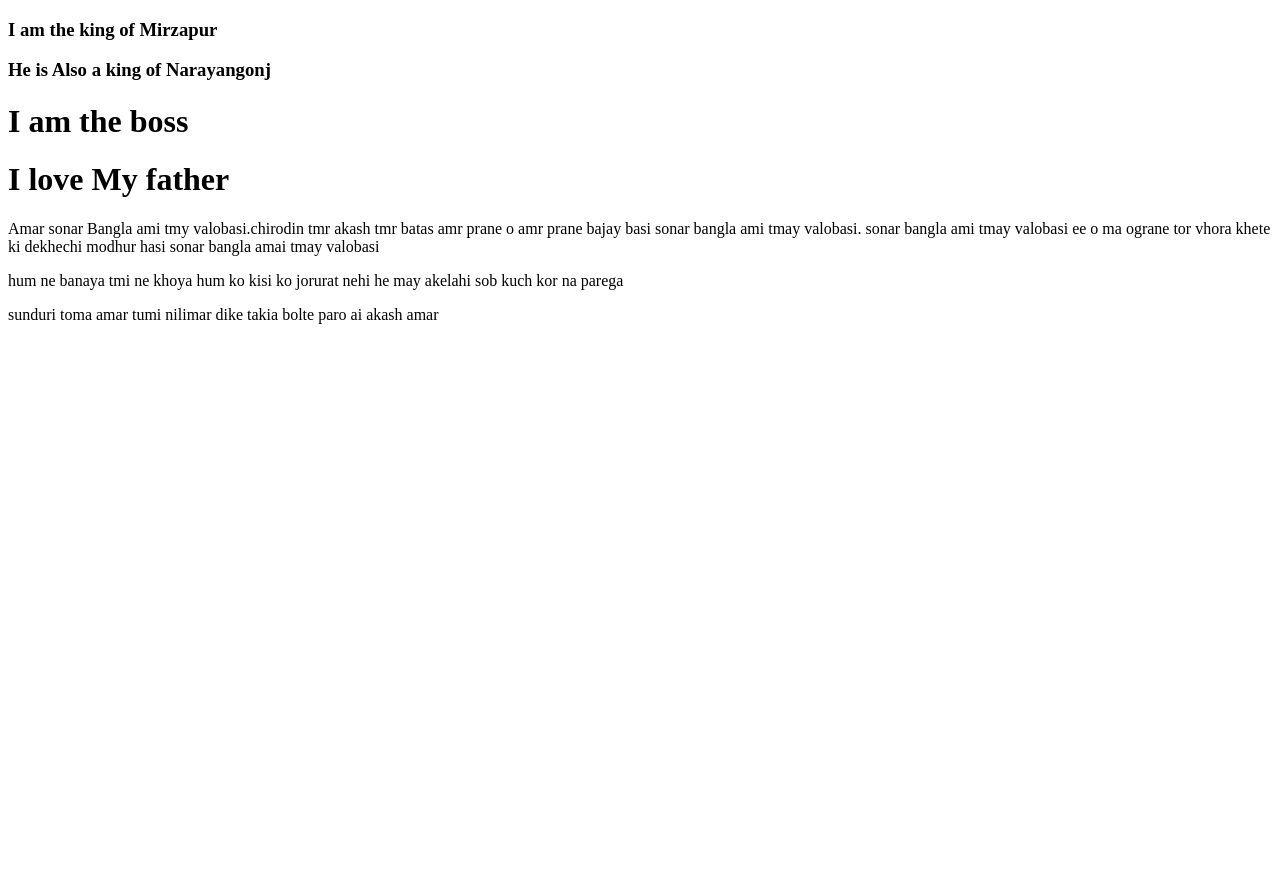
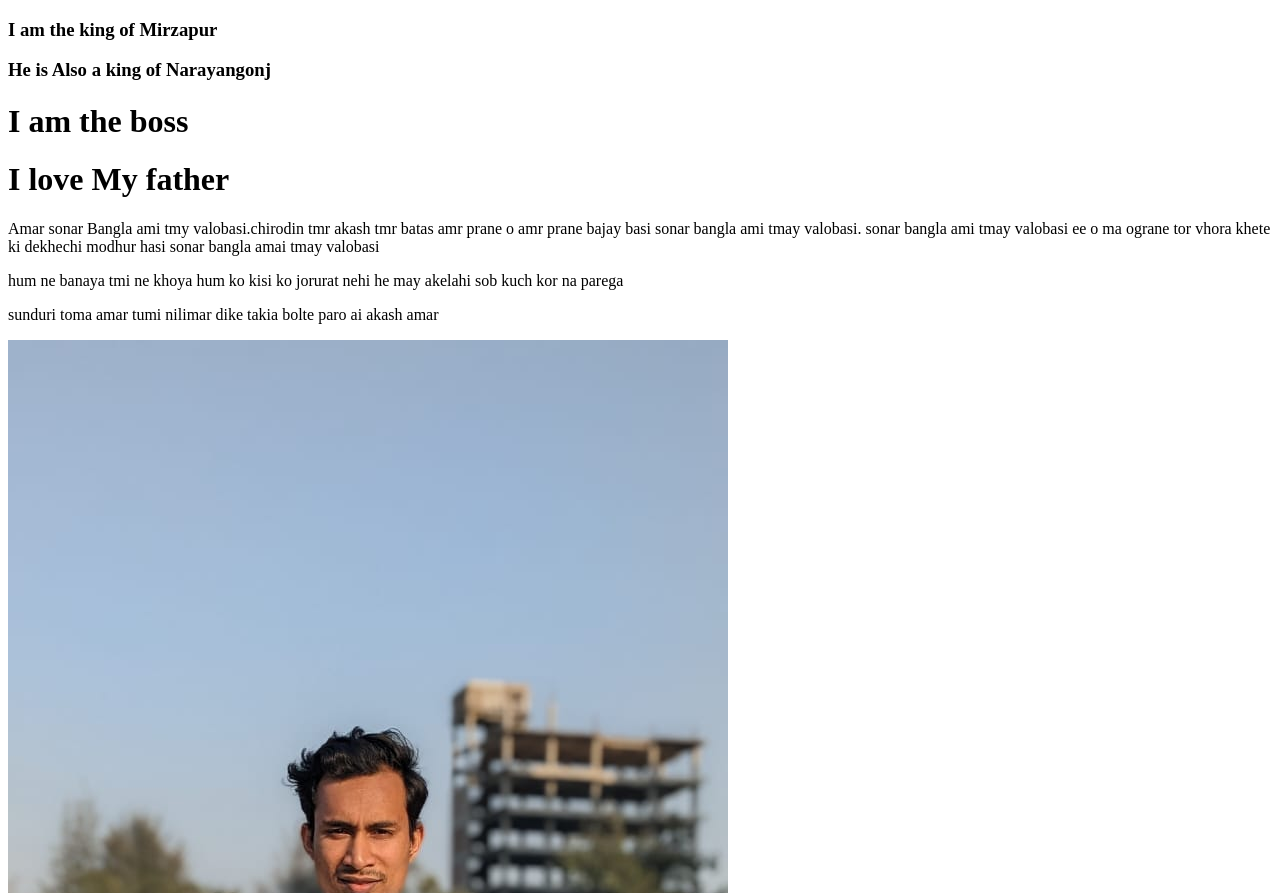
Before and after one commit to obayed324/MY-first-repo, a plain HTML site: page index.html in a window 1280 px wide. Shown: the top 893 px of the page. Before the commit the page ends 800 px from the top, so only its background shows below. Drawn offline with Linux system fonts and the light colour scheme.

Commit message:
Adding Picture

```diff
--- a/index.html
+++ b/index.html
@@ -15,5 +15,6 @@
     <p>Amar sonar Bangla ami tmy valobasi.chirodin tmr akash tmr batas amr prane o amr prane bajay basi sonar bangla ami tmay valobasi. sonar bangla ami tmay valobasi ee o ma ograne tor vhora khete ki dekhechi modhur hasi sonar bangla amai tmay valobasi </p>
     <p>hum ne banaya tmi ne khoya hum ko kisi ko jorurat nehi he may akelahi sob kuch kor na parega</p>
     <p>sunduri toma amar tumi nilimar dike takia bolte paro ai akash amar </p>
+    <img src="WhatsApp Image 2023-02-14 at 9.14.37 PM.jpeg" alt="Obayed"></img>
 </body>
 </html>
```
Also changed, not shown: WhatsApp Image 2023-02-14 at 9.14.37 PM.jpeg (added).
